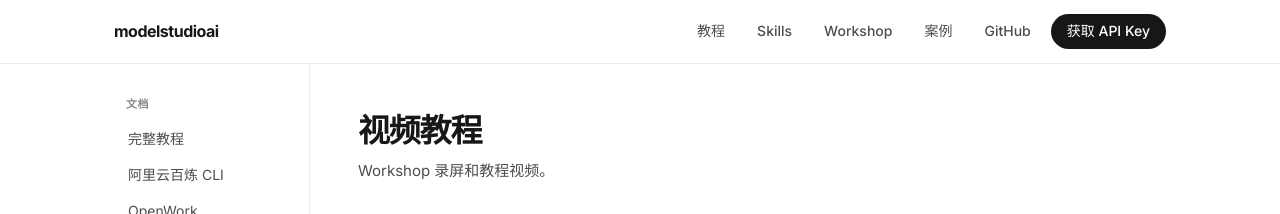
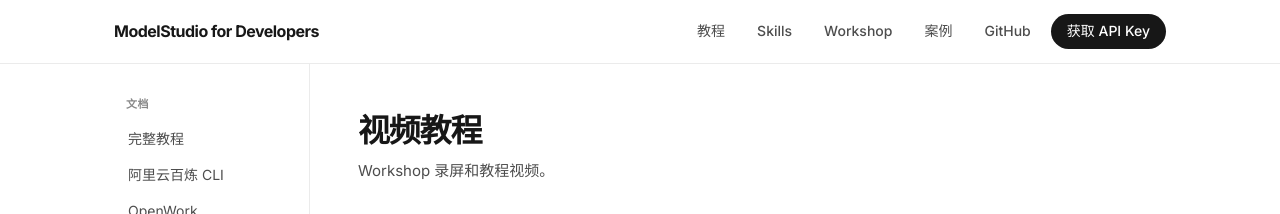
Before and after one commit to joeytoday/modelstudioai.github.io, a Jekyll site: the page built from videos/index.md, in a window 1280 px wide. Shown: the top 214 px of the page. Built offline with Jekyll 4.4.1, drawn with Linux system fonts in a browser that asks for light colours.

Commit message:
fix: update logo to 'ModelStudio for Developers' in _layouts/doc.html

```diff
--- a/_layouts/doc.html
+++ b/_layouts/doc.html
@@ -93,7 +93,7 @@ body { font-family: var(--font-sans); color: var(--ink); line-height: 1.6; backg
 
 <nav class="nav">
   <div class="nav-inner">
-    <a href="/" class="nav-logo">modelstudioai</a>
+    <a href="/" class="nav-logo">ModelStudio for Developers</a>
     <div class="nav-links">
       <a href="/guide/">教程</a>
       <a href="/skills/">Skills</a>
```
